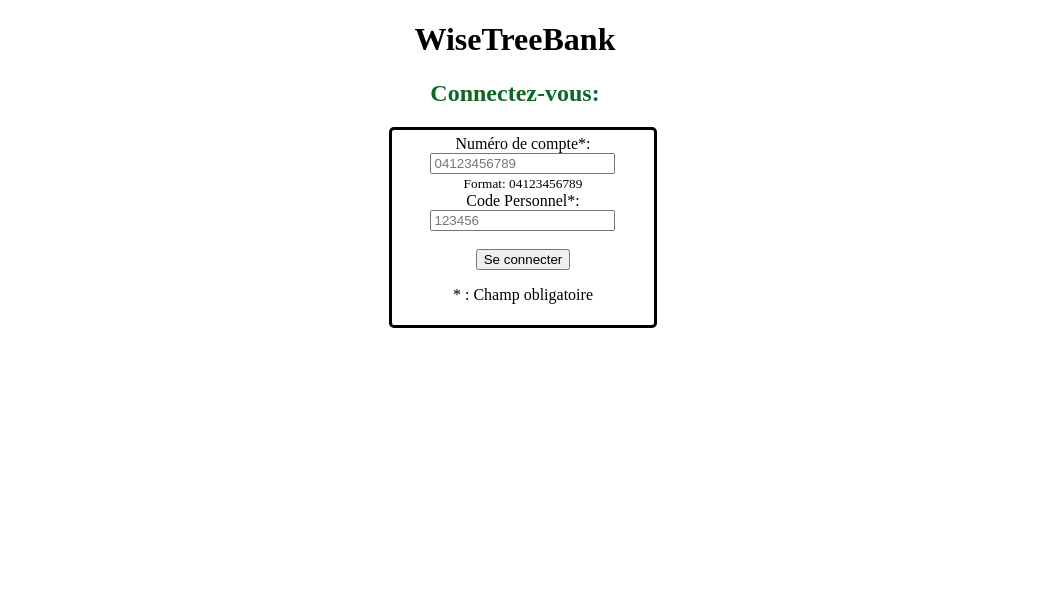
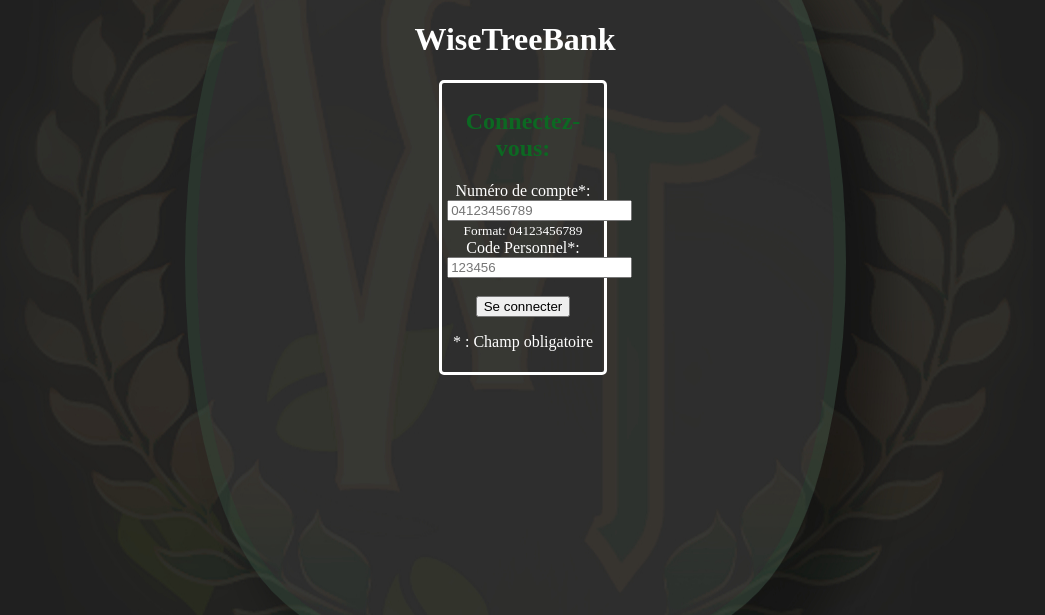
Before and after one commit to LZonca/WiseTreeBanque, a PHP site: page / in a window 1280 px wide. Shown: the top 615 px of the page, without its empty margins (125-1170 px from the left). Run offline with PHP 8.4, Linux system fonts and the light colour scheme.

Commit message:
Ajout background css index

```diff
--- a/css/style.css
+++ b/css/style.css
@@ -57,3 +57,29 @@ h1, h2{
     margin-left: 33%;
     padding: 5px;
 }
+
+.container-index{
+    margin-top: 0.5%;
+}
+
+div.login-container {
+    color: white;
+    margin-left: 20%;
+    margin-right: 20%;
+}
+
+.login-form-container{
+    text-align: center;
+    border-style: solid;
+    border-radius: 5px;
+    width: 20%;
+    margin-left: 40%;
+    margin-right: 40%;
+    padding: 5px;
+}
+
+div.login-container h1 {
+    margin-left: 20%;
+    margin-right: 20%;
+    opacity: 1;
+}
--- a/index.php
+++ b/index.php
@@ -66,17 +66,28 @@ checklogin();
         <link rel="icon" type="image/jpg" href="logo.jpg" />
         <title>Connexion</title>
         <link rel="stylesheet" type="text/css" href="css/style.css">
+        <style>
+
+            body{
+                background-image: url("background.png");
+                height: 100%;
+                background-position-y: 40%;
+                background-position-x: 50%;
+            }
+        </style>
     </head>
 
     <body>
-    <div>
+        <div class="container">
+            <div class="login-container">
                 <h1>
                     WiseTreeBank
                 </h1>
+
+                <div class="login-form-container">
                     <h2 id="connexion_title">
                         Connectez-vous:
                     </h2>
-        <div class="form-container">
                     <form action="index.php" method="post">
                         <label for="userid">Numéro de compte*:</label><br>
                         <input type="text" name="userid" placeholder="04123456789" pattern="[0-9]{11}" required><br>
@@ -115,5 +126,6 @@ checklogin();
                     </div>
                 </div>
             </div>
+        </div>
     </body>
 </html>
--- a/lescomptes.php
+++ b/lescomptes.php
@@ -57,7 +57,6 @@
         while($data = $requetedata->fetch())
         {
             echo "<div class='compte'>";
-
             echo "<h4><a href='compte.php'>Compte " . $data['comptenom'] . "</a></h4>";
             echo "<h5>Votre solde: <u>" . $data['solde'] . "€</u></h5>";
             echo "</div>";
```
Also changed, not shown: background.png (added). Lines whose indentation alone changed are shown as unchanged.
